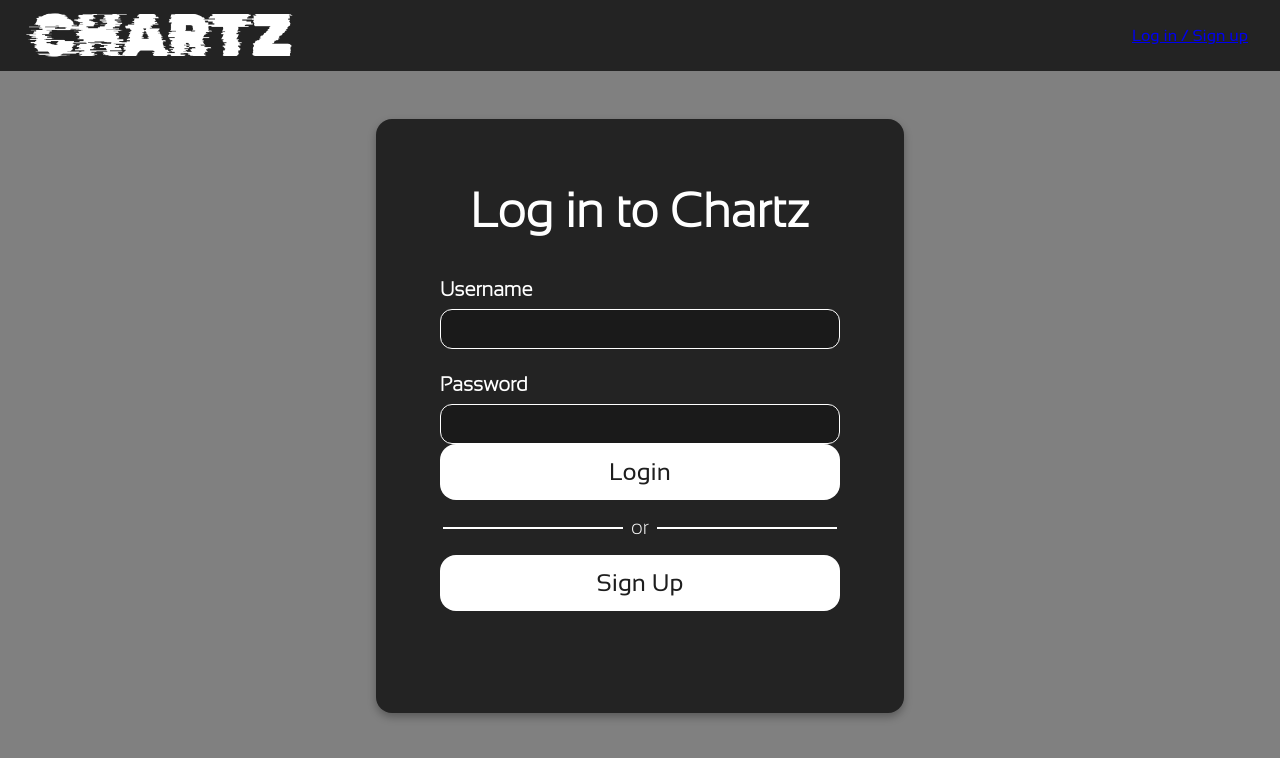
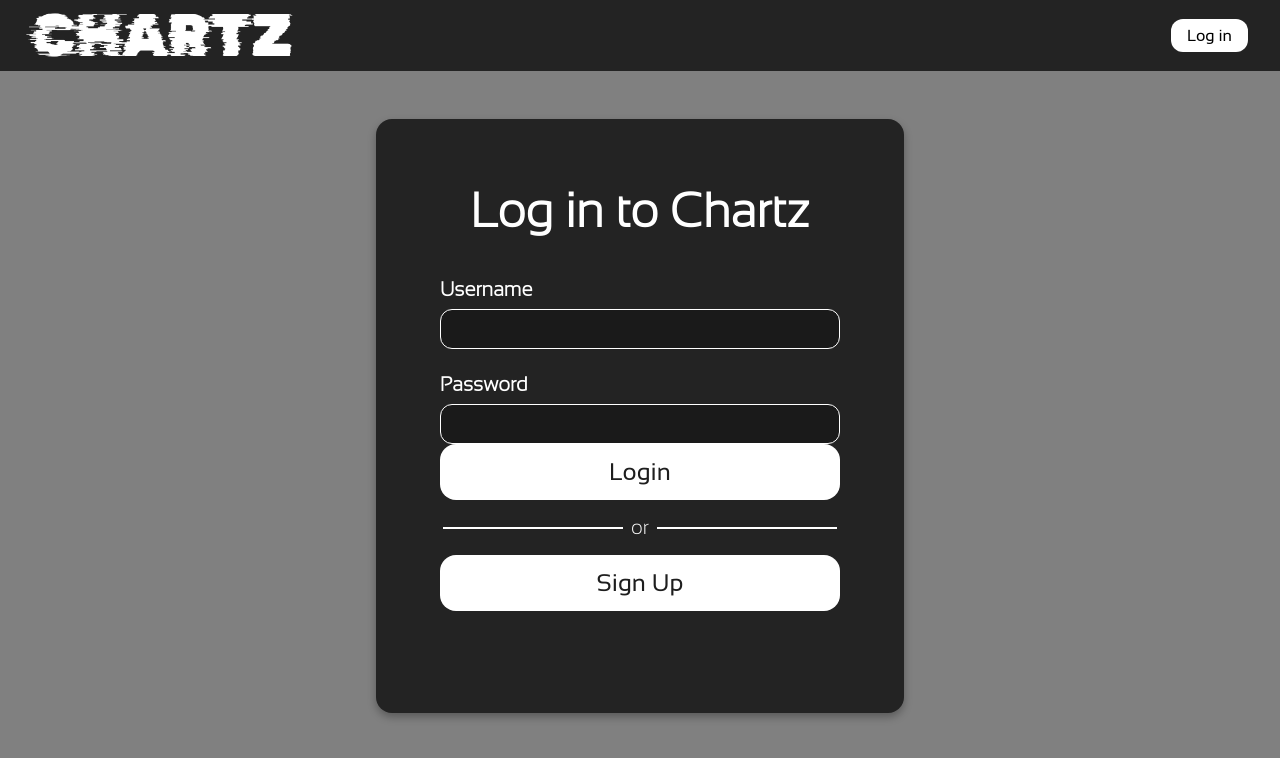
Before and after one commit to MichaelaHunt/Chartz, a React (Vite) app in the folder chartz/client/: page /login in a window 1280 px wide. Shown: the top 758 px of the page. Built offline with nearby package versions, Linux system fonts and the light colour scheme.

Commit message:
Css for Navbar

```diff
--- a/chartz/client/src/components/Components.css
+++ b/chartz/client/src/components/Components.css
@@ -238,6 +238,14 @@ li {
   height: 200px;
 }
 
+#linkButton {
+  background-color: white;
+  color: black;
+  padding: 8px 16px;
+  text-decoration: none;
+  border-radius: 12px;
+}
+
 @media (max-width: 768px) {
   .searchBar {
     width: 100%;
--- a/chartz/client/src/components/Navbar.tsx
+++ b/chartz/client/src/components/Navbar.tsx
@@ -28,8 +28,8 @@ function Navbar() {
                 </li>
                 {isLoggedIn ? (
                     <>
-                        <li className="nav-bar-links">
-                            <Link to="/Lyrics">Saved Lyrics</Link>
+                        <li className="nav-bar-links" id="linkButton">
+                            <Link to="/Details">Saved Songs</Link>
                         </li>
                         <li className="nav-bar-links">
                             <button onClick={() => {
@@ -40,10 +40,10 @@ function Navbar() {
                     </>
                 ) : (
                     <li className="nav-bar-links">
-                        <Link
+                        <Link id="linkButton"
                             to="/login"
                             className={currentPage === '/login' ? 'nav-link-active' : 'nav-link'}>
-                            Log in / Sign up
+                            Log in
                         </Link>
                     </li>
                 )}
```
